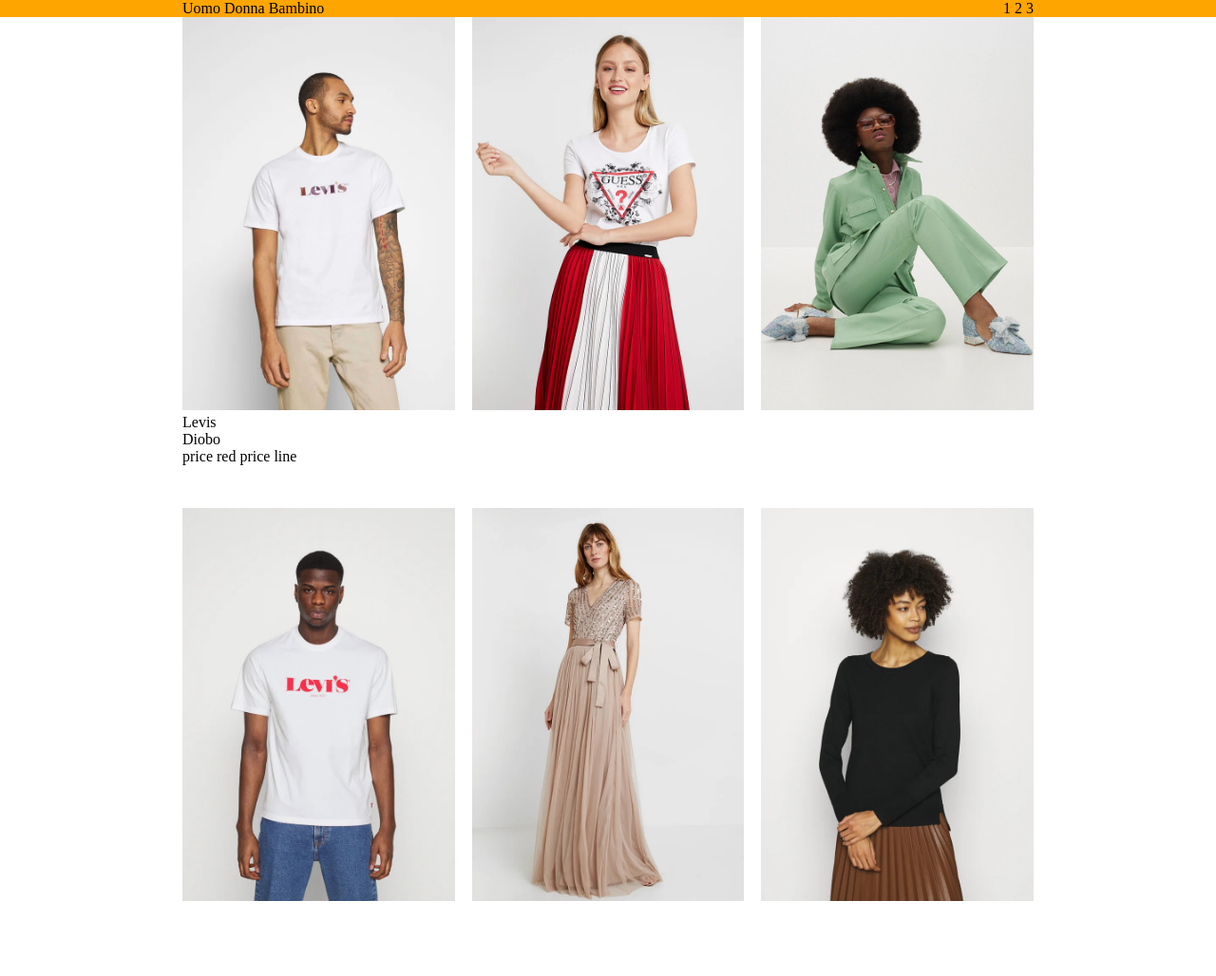
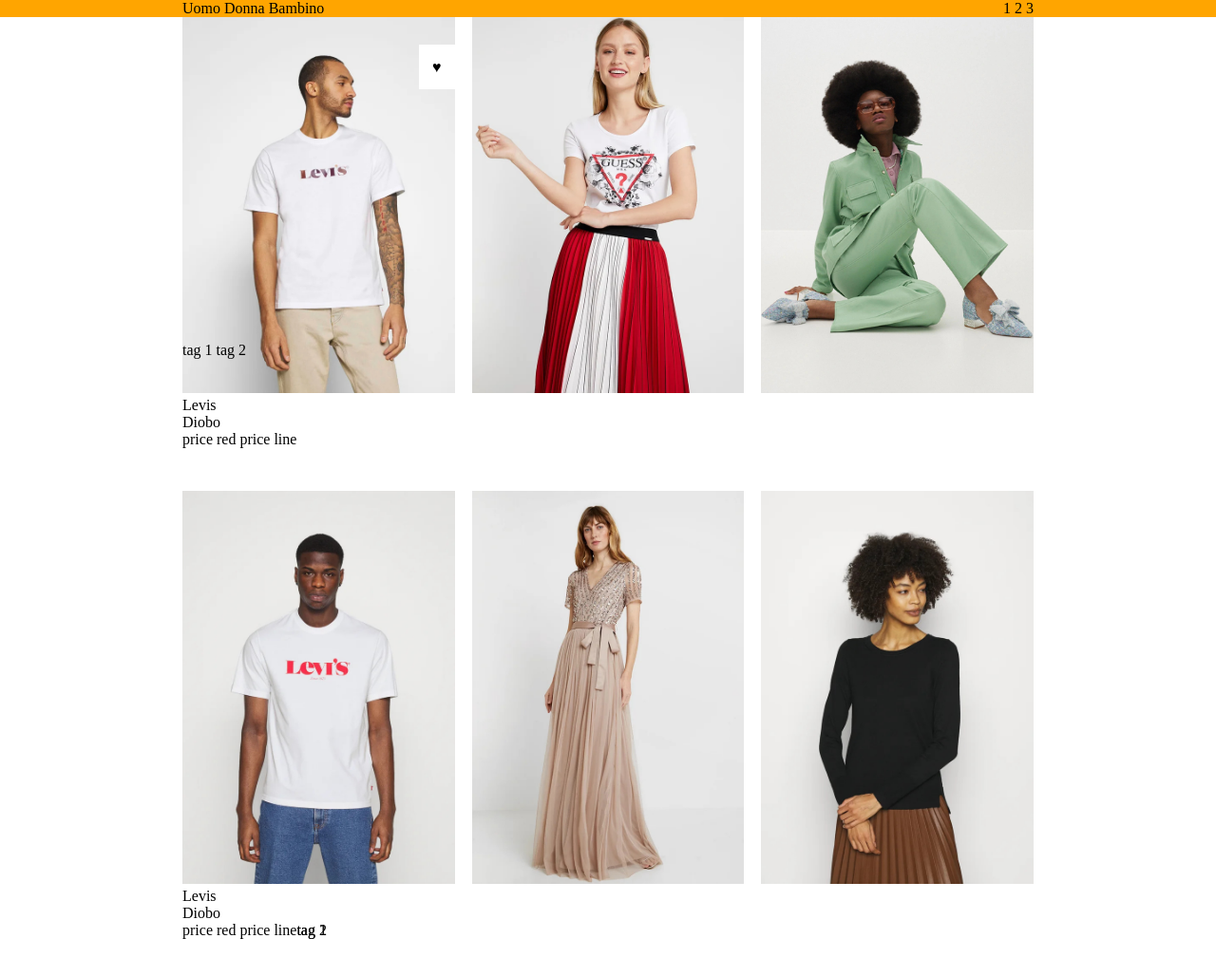
Before and after one commit to TomekWebDev/html-css-boolando, a plain HTML site: page index.html in a window 1280 px wide. Shown: the whole page at 95% size. Before the commit the page ends 997 px from the top, so only its background shows below. Drawn offline with Linux system fonts and the light colour scheme.

Commit message:
card test 1

```diff
--- a/index.html
+++ b/index.html
@@ -21,12 +21,18 @@
 
 
     <div class="width70Container flexContainer flexWrap justifyBetween">
-        <div class="card">
+        <div class="card relative">
             <img src="img/1.jpg" alt="">
             <div class="brandName">Levis</div>
             <div class="itemName">Diobo</div>
             <span>price red</span>
             <span>price line</span>
+            <div class="tagContainer absolute">
+                <span class="tag">tag 1</span>
+                <span class="tag">tag 2</span>
+            </div>
+            <div class="favorite absolute">&hearts;</div>
+
         </div>
         <div class="card">
             <img src="img/2.jpg" alt="">
@@ -34,13 +40,19 @@
         <div class="card">
             <img src="img/3.jpg" alt="">
         </div>
-        <div class="card">
+        <div class="card relative">
             <img src="img/4.jpg" alt="">
+            <div class="brandName">Levis</div>
+            <div class="itemName">Diobo</div>
+            <span>price red</span>
+            <span>price line</span>
+            <span class="absolute">tag 1</span>
+            <span class="absolute">tag 2</span>
         </div>
         <div class="card">
             <img src="img/5.jpg" alt="">
         </div>
-        <div class="card">
+        <div class="card relative">
             <img src="img/6.jpg" alt="">
         </div>
     </div>
--- a/style.css
+++ b/style.css
@@ -1,5 +1,10 @@
 header{
     background-color: orange;
+    position: fixed;
+    top: 0;
+    right: 0;
+    left: 0;
+    z-index: 1;
 }
 
 .card{
@@ -10,3 +15,15 @@ header{
 .card > img{
     width: 100%;
 }
+
+.tagContainer{
+    left: 0;
+    bottom: 20%;
+}
+
+.favorite{
+    background-color: white;
+    padding: 5%;
+    right: 0;
+    top: 10%;
+}
--- a/utility.css
+++ b/utility.css
@@ -40,3 +40,11 @@
 .flexWrap{
     flex-wrap: wrap;
 }
+
+.relative{
+    position: relative;
+}
+
+.absolute{
+    position: absolute;
+}
```
